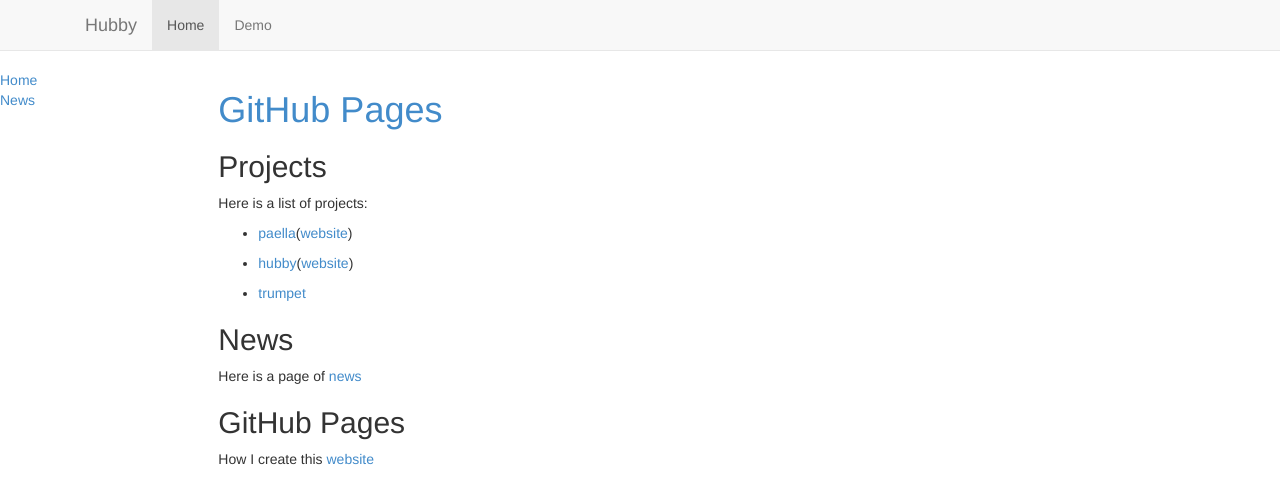
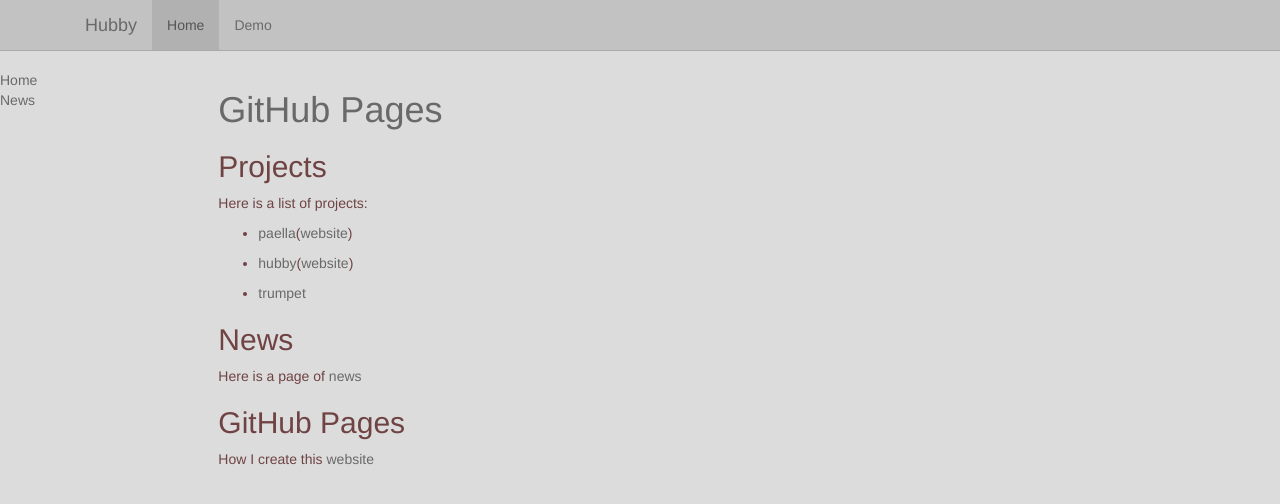
Before and after one commit to umeboshi2/hubby, a website: page index.html in a window 1280 px wide. Drawn offline with Linux system fonts and the light colour scheme.

Commit message:
updated stylesheets

```diff
--- a/sass/partials/_absolution.scss
+++ b/sass/partials/_absolution.scss
@@ -35,6 +35,8 @@
   @include absolution-slider;
   @include absolution-tabs;
 }
+
+@import "partials/basecolors";
 
 // Default Radius
 $ui-border-radius: 5px;
@@ -74,10 +76,10 @@
 $ui-content-border-color: #a9a9a9;
 $ui-content-color: #333333;
 $ui-content-link-color: $ui-content-color;
-$ui-content-background-color: #fdfdfd;
+$ui-content-background-color: $background-color;
 // If the background is default, add a full background description:
 // $ui-content-background: #ffffff url(...);
-$ui-content-background: linear-gradient($ui-content-background-color,#ececec);
+$ui-content-background: linear-gradient($ui-content-background-color,darken($primary-color, 15%));
 $ui-content-background-type: image;
 
 // header
@@ -95,30 +97,30 @@
 
 
 // state-default
-$ui-default-border-color: #a9a9a9;
-$ui-default-color: #333333;
-$ui-default-background-color: #fdfdfd;
+$ui-default-color: $text-color;
+$ui-default-background-color: lighten($background-color, 10%);
+$ui-default-border-color: darken($ui-default-border-color, 20%);
 $ui-default-background: linear-gradient($ui-default-background-color,#ececec);
 $ui-default-link-color: $ui-default-color;
 
 // state-hover
-$ui-hover-border-color: #2e63a5;
-$ui-hover-color: #ffffff;
-$ui-hover-background-color: #5e9ae2;
-$ui-hover-background: linear-gradient($ui-hover-background-color,#3570b8);
+$ui-hover-color: $text-color;
+$ui-hover-background-color: lighten($button-background-color, 10%);
+$ui-hover-border-color: lighten($ui-hover-border-color, 20%);
+$ui-hover-background: linear-gradient($ui-hover-background-color,darken($ui-hover-background-color, 10%));
 $ui-hover-link-color: $ui-hover-color;
 
 // state-active
-$ui-active-border-color: #2e63a5;
-$ui-active-color: #ffffff;
-$ui-active-background-color: #3570b8;
-$ui-active-background: linear-gradient($ui-active-background-color,#5e9ae2);
+$ui-active-color: $text-color;
+$ui-active-background-color: $button-background-color;
+$ui-active-border-color: lighten($ui-active-background-color, 20%);
+$ui-active-background: linear-gradient($ui-active-background-color, darken($ui-active-background-color, 10%));
 $ui-active-link-color: $ui-active-color;
 
 // state-highlight
-$ui-highlight-border-color: #8b9fc2;
-$ui-highlight-color: #363636;
-$ui-highlight-background-color: #7cc5e3;
+$ui-highlight-color: $text-color;
+$ui-highlight-background-color: $button-background-color;
+$ui-highlight-border-color: lighten($ui-highlight-background-color, 20%);
 $ui-highlight-background: $ui-highlight-background-color;
 $ui-highlight-background-type: default;
 $ui-highlight-link-color: $ui-highlight-color;
--- /dev/null
+++ b/sass/partials/_basecolors.scss
@@ -0,0 +1,91 @@
+@import "partials/X11colors";
+
+//$primary-color: lighten($color-salmon1, 50%);
+$primary-color: $color-WhiteSmoke;
+$secondary-color: $color-salmon1;
+
+$secondary-color: $color-salmon1;
+
+
+$background-color: darken($primary-color, 10%);
+$text-color: darken($color-brown3, 30%);
+$text-color: darken($color-RosyBrown, 30%);
+
+$button-background-color: darken($background-color, 15%);
+
+/* for bootstrap */
+$body-bg: $background-color;
+$border-radius-base:             4px;
+
+// Brand colors
+// -------------------------
+
+$brand-primary: darken($primary-color, 20%);
+$brand-success:         #5cb85c;
+$brand-warning:         #f0ad4e;
+$brand-danger:          #d9534f;
+$brand-info:            #5bc0de;
+
+
+// Links
+// -------------------------
+
+$link-color:            darken($brand-primary, 35%);
+$link-hover-color:      darken($link-color, 15%);
+
+// Typography
+// -------------------------
+
+$font-family-sans-serif:  "Helvetica Neue", Helvetica, Arial, sans-serif;
+$font-family-serif:       Georgia, "Times New Roman", Times, serif;
+$font-family-monospace:   Monaco, Menlo, Consolas, "Courier New", monospace;
+$font-family-base:        $font-family-sans-serif;
+
+$font-size-base:          14px;
+$font-size-large:         ceil($font-size-base * 1.25); // ~18px
+$font-size-small:         ceil($font-size-base * 0.85); // ~12px
+
+$font-size-h1:            floor($font-size-base * 2.6); // ~36px
+$font-size-h2:            floor($font-size-base * 2.15); // ~30px
+$font-size-h3:            ceil($font-size-base * 1.7); // ~24px
+$font-size-h4:            ceil($font-size-base * 1.25); // ~18px
+$font-size-h5:            $font-size-base;
+$font-size-h6:            ceil($font-size-base * 0.85); // ~12px
+
+// Buttons
+// -------------------------
+
+$btn-font-weight:                normal;
+
+$btn-default-color:              #333;
+$btn-default-bg:                 $button-background-color;
+$btn-default-border:             #ccc;
+
+$btn-primary-color:              #fff;
+$btn-primary-bg:                 $brand-primary;
+$btn-primary-border:             darken($btn-primary-bg, 5%);
+
+
+// Navbar
+$navbar-default-color: $text-color;
+$navbar-default-bg: darken($background-color, 10%);
+$navbar-default-border: darken($navbar-default-bg, 10%);
+
+// Navbar links
+$navbar-default-link-color:                $link-color;
+$navbar-default-link-hover-color:          $link-hover-color;
+$navbar-default-link-hover-bg:             transparent;
+$navbar-default-link-active-color:         #555;
+$navbar-default-link-active-bg:            darken($navbar-default-bg, 6.5%);
+$navbar-default-link-disabled-color:       #ccc;
+$navbar-default-link-disabled-bg:          transparent;
+
+// Navbar brand label
+$navbar-default-brand-color:               $navbar-default-link-color;
+$navbar-default-brand-hover-color:         darken($navbar-default-brand-color, 10%);
+$navbar-default-brand-hover-bg:            transparent;
+
+// Navbar toggle
+$navbar-default-toggle-hover-bg:           #ddd;
+$navbar-default-toggle-icon-bar-bg:        #ccc;
+$navbar-default-toggle-border-color:       #ddd;
--- a/sass/partials/_bootstrap-variables.scss
+++ b/sass/partials/_bootstrap-variables.scss
@@ -1,7 +1,6 @@
 // Override Bootstrap variables here (defaults copied from bootstrap-sass version 3.0.2.1):
 //
-@import "partials/X11colors";
-
+@import "partials/basecolors";
 // Variables
 // --------------------------------------------------
 
--- a/sass/partials/_hubby.scss
+++ b/sass/partials/_hubby.scss
@@ -18,12 +18,12 @@
 
 @import "sassy-buttons";
 
-
+@import "partials/basecolors";
 
 .hubby-meeting-header {
     @include border-radius(0.5em);
-    background: $basecolor4;
-    color: $basecolor;
+    background: darken($background-color, 20%);
+    color: $text-color;
     text-align: center;
     font-size: 1.5em;
     position: relative;
@@ -31,9 +31,9 @@
 
 .hubby-meeting-item {
     @include border-radius(0.5em);
-    background: $basecolor2;
+    background: darken($background-color, 5%);
     border-style: solid;
-    border-color: $basecolor2;
+    border-color: darken($background-color, 10%);
     margin: 0.1em;
     position: relative;
 }
@@ -65,7 +65,7 @@
 .hubby-meeting-item-info {
     font-size: 0.9em;
     position: relative;
-    background: $basecolor3;
+    background: darken($background-color, 15%);
 }
 
 .hubby-meeting-item-agenda-num {
@@ -99,14 +99,17 @@
 }
 
 .hubby-meeting-item-attachment-marker {
-    @include sassy-button("simple");
+    @include sassy-button("simple", $border-radius-base, $font-size-base, $button-background-color);
+    //@include sassy-button("simple");
     font-size: 0.7em;
     font-weight: bold;
+    color: $text-color;
 }
 .hubby-meeting-item-action-marker {
-    @include sassy-button("simple");
+    @include sassy-button("simple", $border-radius-base, $font-size-base, $button-background-color);
     font-size: 0.7em;
     font-weight: bold;
+    color: $text-color;
 }
 
 
```
Also changed, not shown: stylesheets/bootstrap-custom.css, stylesheets/jqueryui.css, stylesheets/screen.css.
